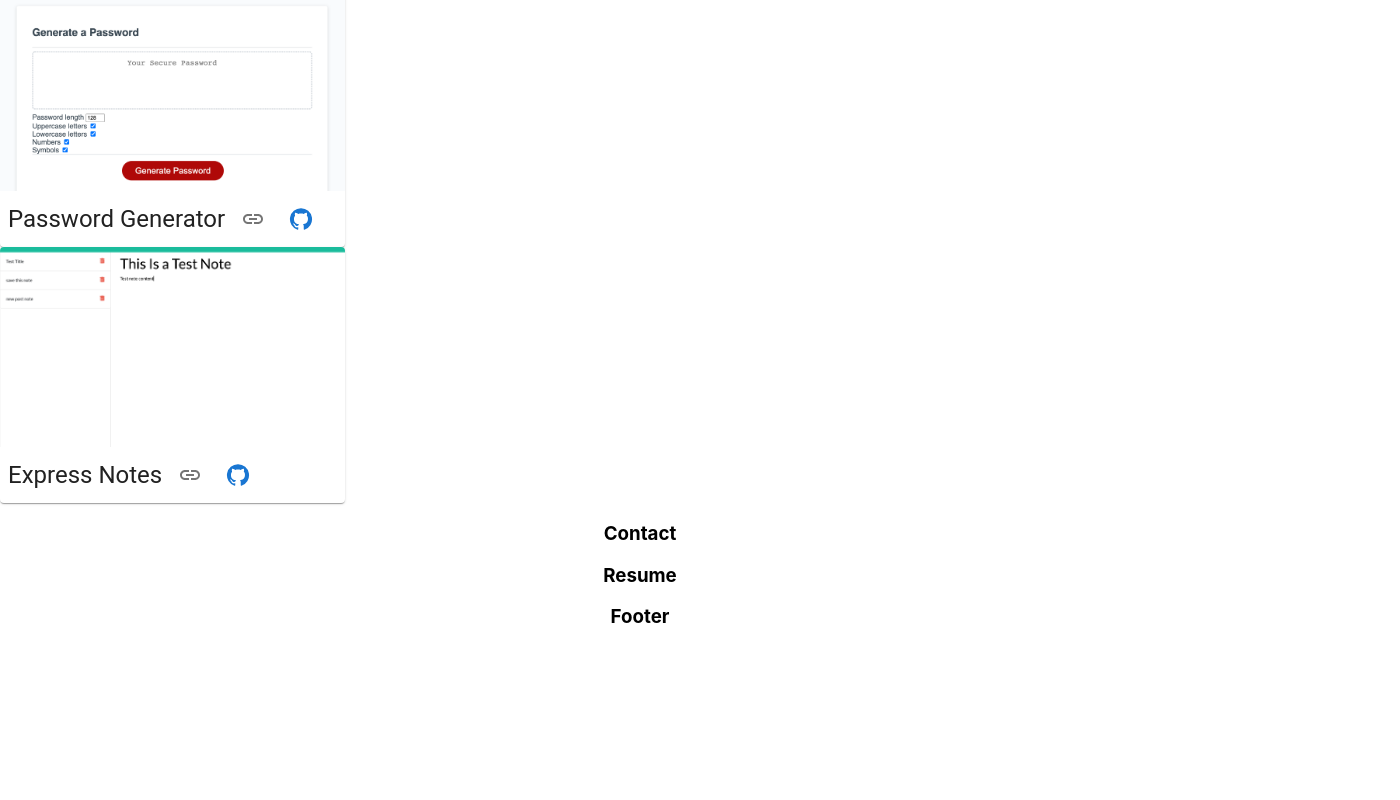
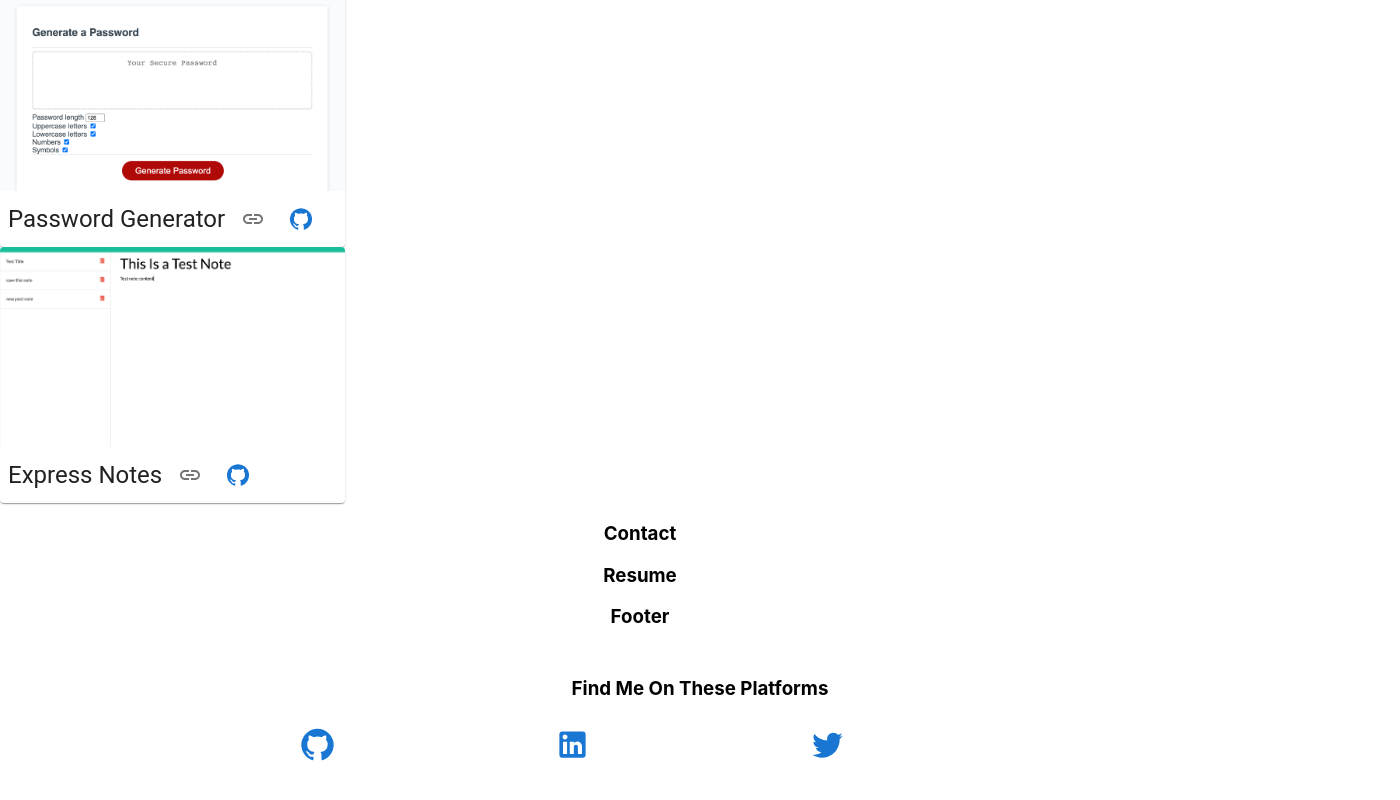
Before and after one commit to graycodesnu/g-harvey-portfolio, a React (Create React App) app: page / in a window 1280 px wide. Shown: the part 1286-2086 px from the top of the page, 1400 px wide, since content can reach past the window. Before the commit the page ends 1933 px from the top, so only its background shows below. Built offline with nearby package versions, Linux system fonts and the light colour scheme.

Commit message:
Finished footer.

```diff
--- a/package.json
+++ b/package.json
@@ -14,6 +14,7 @@
     "react-dom": "^18.2.0",
     "react-router-dom": "^6.4.2",
     "react-scripts": "5.0.1",
+    "styled-components": "^5.3.6",
     "web-vitals": "^2.1.4"
   },
   "scripts": {
--- a/src/components/Footer.js
+++ b/src/components/Footer.js
@@ -1,10 +1,37 @@
-export default function Footer () {
+import { Box, Container, Row } from "../styles/FooterStyles";
+import GitHubIcon from "@mui/icons-material/GitHub";
+import LinkedInIcon from "@mui/icons-material/LinkedIn";
+import TwitterIcon from "@mui/icons-material/Twitter";
+import { IconButton } from "@mui/material";
 
+export default function Footer() {
   return (
     <>
       <h3>Footer</h3>
-
-
+      <Box>
+        <h3 style={{ color: "black", textAlign: "center", marginTop: "-50px" }}>
+          Find Me On These Platforms
+        </h3>
+        <Container>
+          <Row>
+            <IconButton href="https://github.com/graycodesnu/" color="primary">
+              <GitHubIcon fontSize="large" />
+            </IconButton>
+            <IconButton
+              href="https://www.linkedin.com/in/graysonharvey/"
+              color="primary"
+            >
+              <LinkedInIcon fontSize="large" />
+            </IconButton>
+            <IconButton
+              href="https://twitter.com/GraysonJHarvey"
+              color="primary"
+            >
+              <TwitterIcon fontSize="large" />
+            </IconButton>
+          </Row>
+        </Container>
+      </Box>
     </>
   );
 }
--- a/src/components/Header.js
+++ b/src/components/Header.js
@@ -3,44 +3,30 @@ import Box from "@mui/material/Box";
 import Toolbar from "@mui/material/Toolbar";
 import Typography from "@mui/material/Typography";
 import Button from "@mui/material/Button";
-import { BrowserRouter as Router, Routes, Route, Link } from "react-router-dom";
-import AboutMe from "./AboutMe";
-import Portfolio from "./Portfolio";
-import Contact from "./Contact";
-import Resume from "./Resume";
+
 
 export default function Header() {
   return (
     <>
-      <Router>
         <Box sx={{ flexGrow: 1 }}>
           <AppBar position="static">
             <Toolbar>
               <Typography variant="h4" component="div" sx={{ flexGrow: 1 }}>
                 Grayson Harvey
               </Typography>
-              <Link to={AboutMe}>
                 <Button color="inherit">About Me</Button>
-              </Link>
-              <Link to={Portfolio}>
                 <Button color="inherit">Portfolio</Button>
-              </Link>
-              <Link to={Contact}>
                 <Button color="inherit">Contact</Button>
-              </Link>
-              <Link to={Resume}>
                 <Button color="inherit">Resume</Button>
-              </Link>
             </Toolbar>
           </AppBar>
         </Box>
-        <Routes>
+        {/* <Routes>
           <Route exact path="/AboutMe" element={<AboutMe />}></Route>
           <Route exact path="/Portfolio" element={<Portfolio />}></Route>
           <Route exact path="/Contact" element={<Contact />}></Route>
           <Route exact path="/Resume" element={<Resume />}></Route>
-        </Routes>
-      </Router>
+        </Routes> */}
     </>
   );
 }
--- /dev/null
+++ b/src/styles/FooterStyles.js
@@ -0,0 +1,43 @@
+import styled from 'styled-components';
+
+export const Box = styled.div`
+  padding: 80px 60px;
+  background: white;
+  position: relative;
+  bottom: 0;
+  width: 100%;
+
+
+  @media (max-width: 1000px) {
+    padding-bottom: 30px;
+    padding-top: 40;
+  }
+`;
+
+export const Container = styled.div`
+    display: flex;
+    flex-direction: column;
+    justify-content: center;
+    max-width: 1000px;
+    margin: 0 auto;
+    /* background: red; */
+`
+
+export const Column = styled.div`
+  display: flex;
+  flex-direction: column;
+  text-align: left;
+  margin-left: 60px;
+`;
+
+export const Row = styled.div`
+  display: grid;
+  grid-template-columns: repeat(auto-fill,
+                         minmax(185px, 1fr));
+  grid-gap: 20px;
+
+  @media (max-width: 1000px) {
+    grid-template-columns: repeat(auto-fill,
+                           minmax(200px, 1fr));
+  }
+`;
```
Also changed, not shown: src/App.js (line endings or trailing spaces), 1 other file (tests, documents, lock files or other folders).
